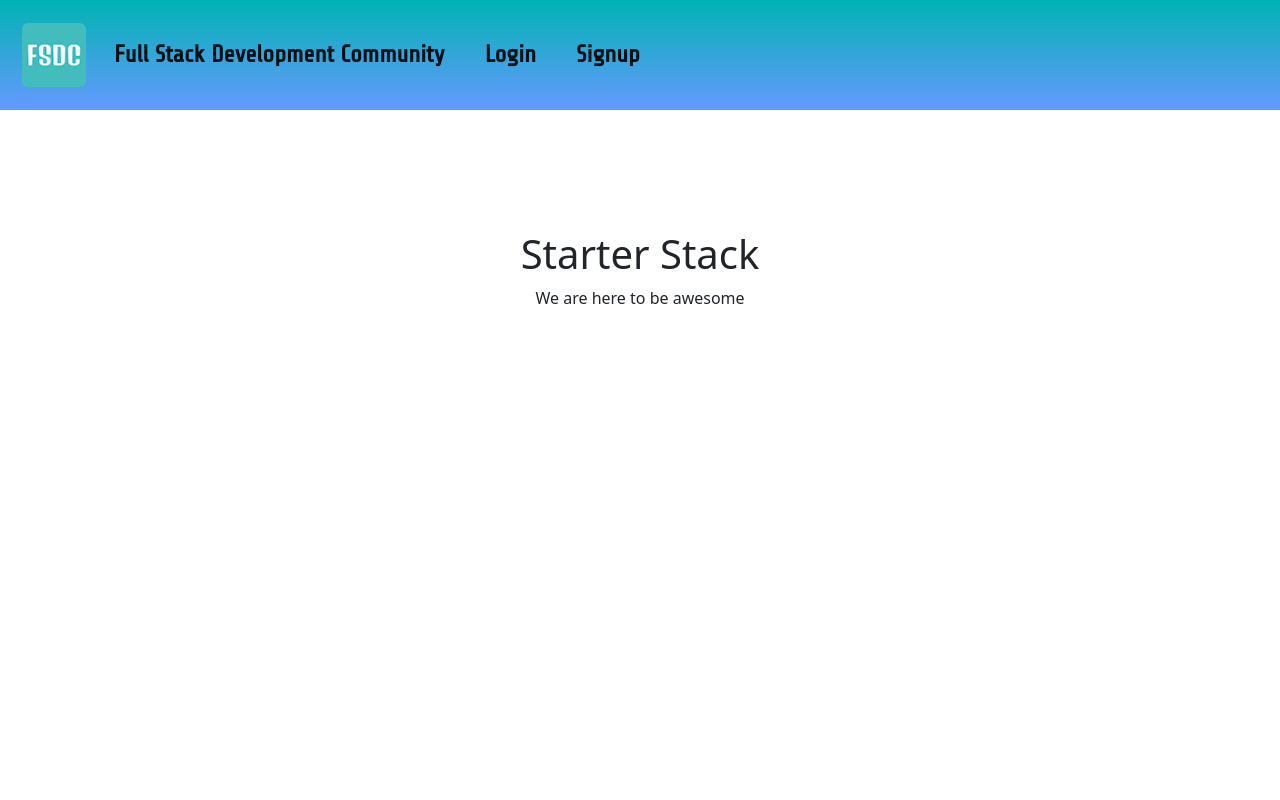
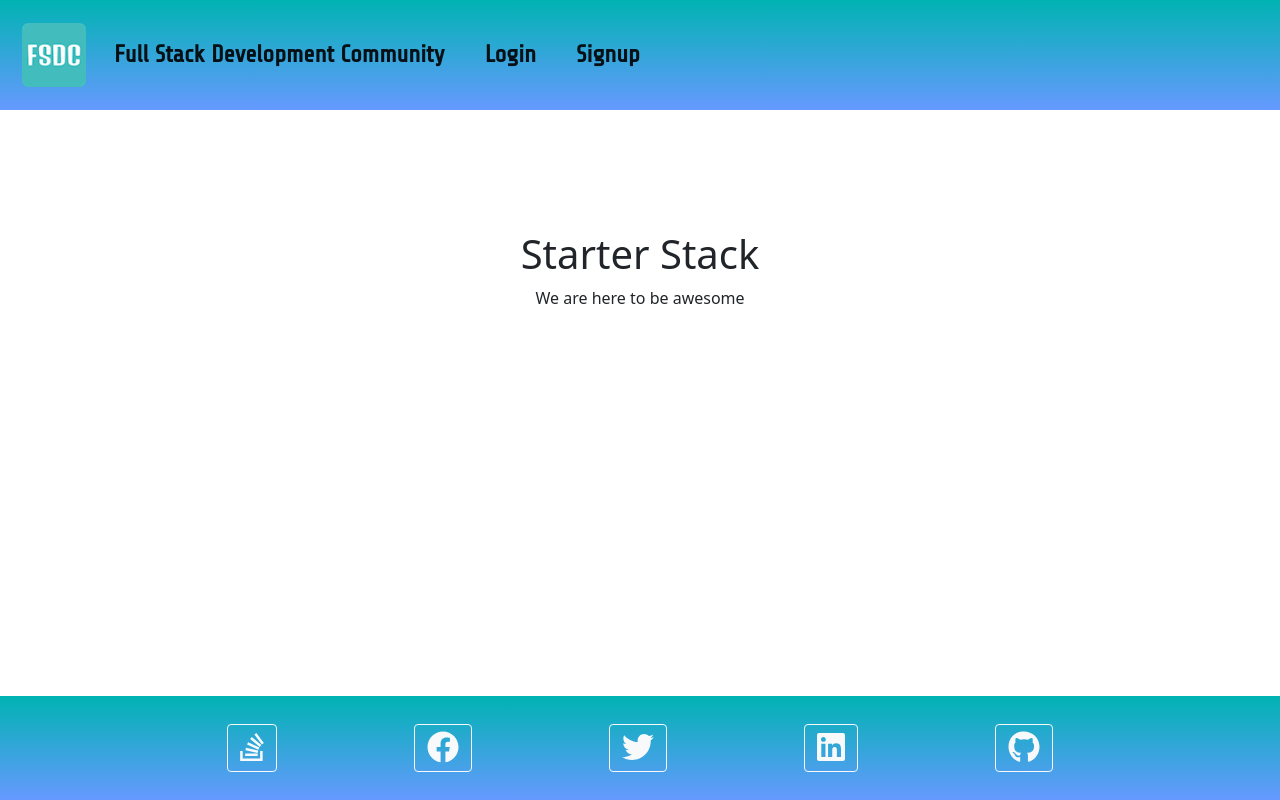
Before and after one commit to gunjanb/Full-Stack-Developer-Community, a React (Create React App) app in the folder client/: page / in a window 1280 px wide. Built offline with nearby package versions, Linux system fonts and the light colour scheme.

Commit message:
recongigured App file for Nav Tabs and Footer

```diff
--- a/client/src/App.js
+++ b/client/src/App.js
@@ -12,11 +12,13 @@ import { setContext } from "@apollo/client/link/context";
 import Home from "./pages/Home/Home.js";
 import NoMatch from "./pages/NoMatch";
 import Login from "./pages/Login/Login.js";
-import Signup from "./pages/Singup/Signup";
-import Nav from "./components/Nav";
+import Signup from "./pages/Signup/Signup";
+import Nav from "./components/Nav/index";
+import Footer from "./components/Footer/Footer";
 import UserDashboard from "./pages/UserDashboard/UserDashboard.js";
 import UserProfile from "./pages/UserProfile/UserProfile.js";
 import ContentPage from "./pages/ContentPage/ContentPage.js";
+import Donate from "./pages/Donate";
 import store from "./utils/store";
 
 const httpLink = createHttpLink({
@@ -44,7 +46,7 @@ function App() {
       <Router>
         <div>
           <Provider store={store}>
-            <Nav />
+              <Nav />
             <Switch>
               <Route exact path="/" component={Home} />
               <Route exact path="/login" component={Login} />
@@ -52,8 +54,10 @@ function App() {
               <Route exact path="/user/:userId" component={UserDashboard} />
               <Route exact path="/profile/:profileId" component={UserProfile} />
               <Route exact path="/content/:contentId" component={ContentPage} />
+              <Route exact path="/donate" component={Donate} />
               <Route component={NoMatch} />
             </Switch>
+            <Footer />
           </Provider>{" "}
         </div>
       </Router>
```
